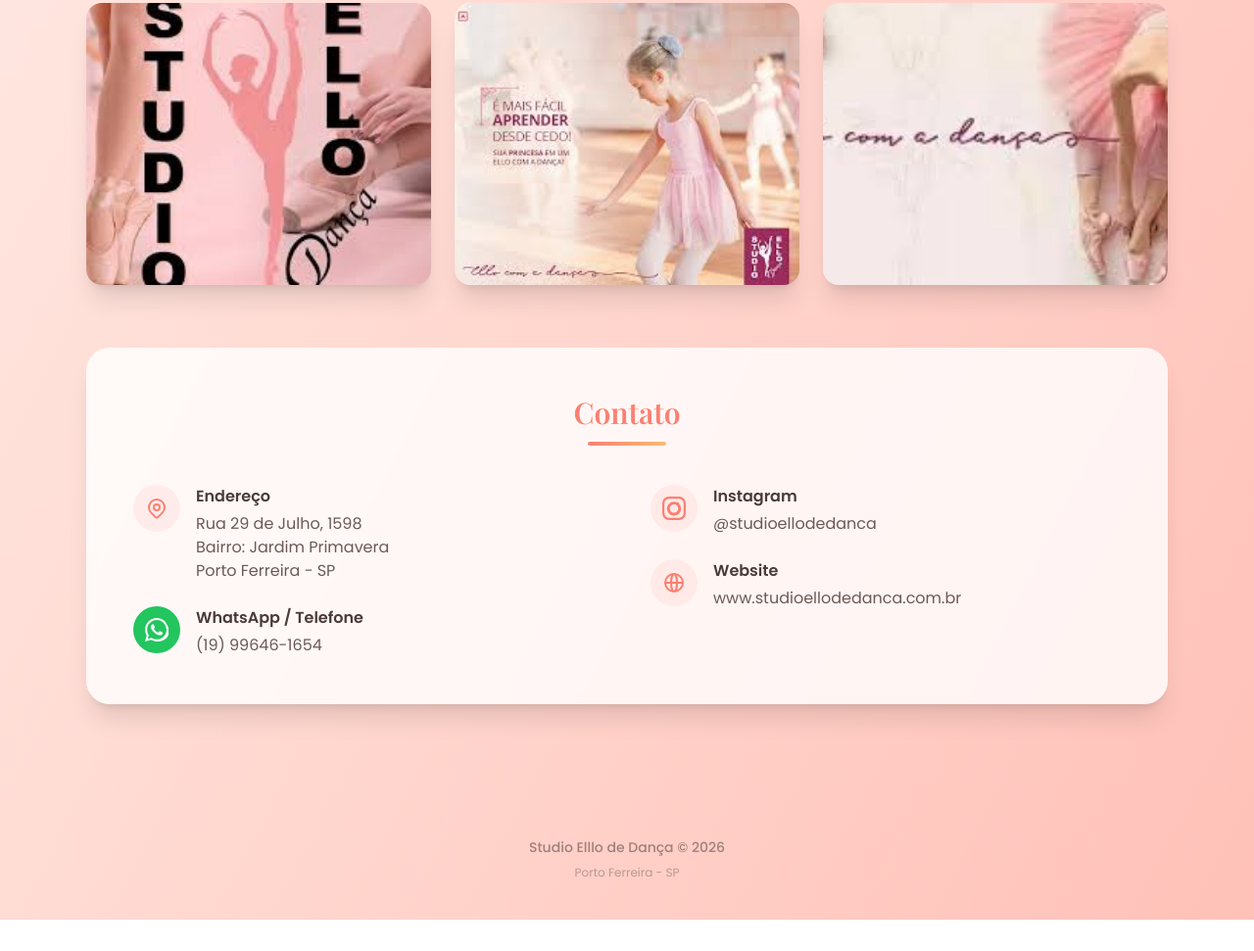
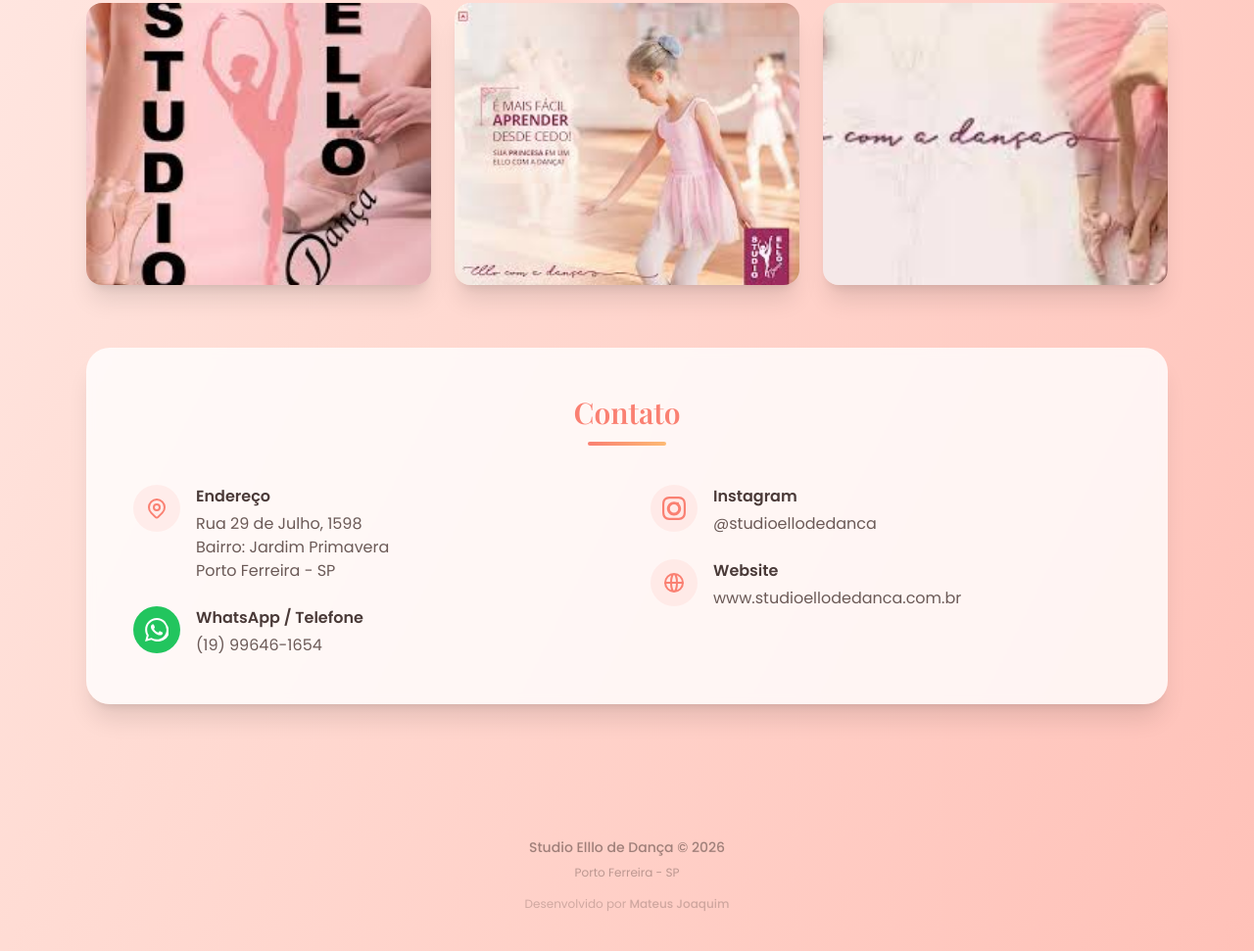
Before and after one commit to MateusJoaquim/Site_Ello, a plain HTML site: page index.html in a window 1280 px wide. Shown: the part 1590-2561 px from the top of the page at 98% size. Before the commit the page ends 2529 px from the top, so only its background shows below. Drawn offline with nearby package versions, Linux system fonts and the light colour scheme.

Commit message:
Atualizado rodapé

```diff
--- a/index.html
+++ b/index.html
@@ -267,6 +267,7 @@
     <footer class="text-center py-10 mt-12 text-studio-footer">
         <p class="text-sm font-medium">Studio Elllo de Dança &copy; <span id="ano"></span></p>
         <p class="text-xs mt-2 opacity-70">Porto Ferreira - SP</p>
+        <p class="text-xs mt-4 opacity-50">Desenvolvido por <span class="font-medium">Mateus Joaquim</span></p>
     </footer>
 
     <script>
```
